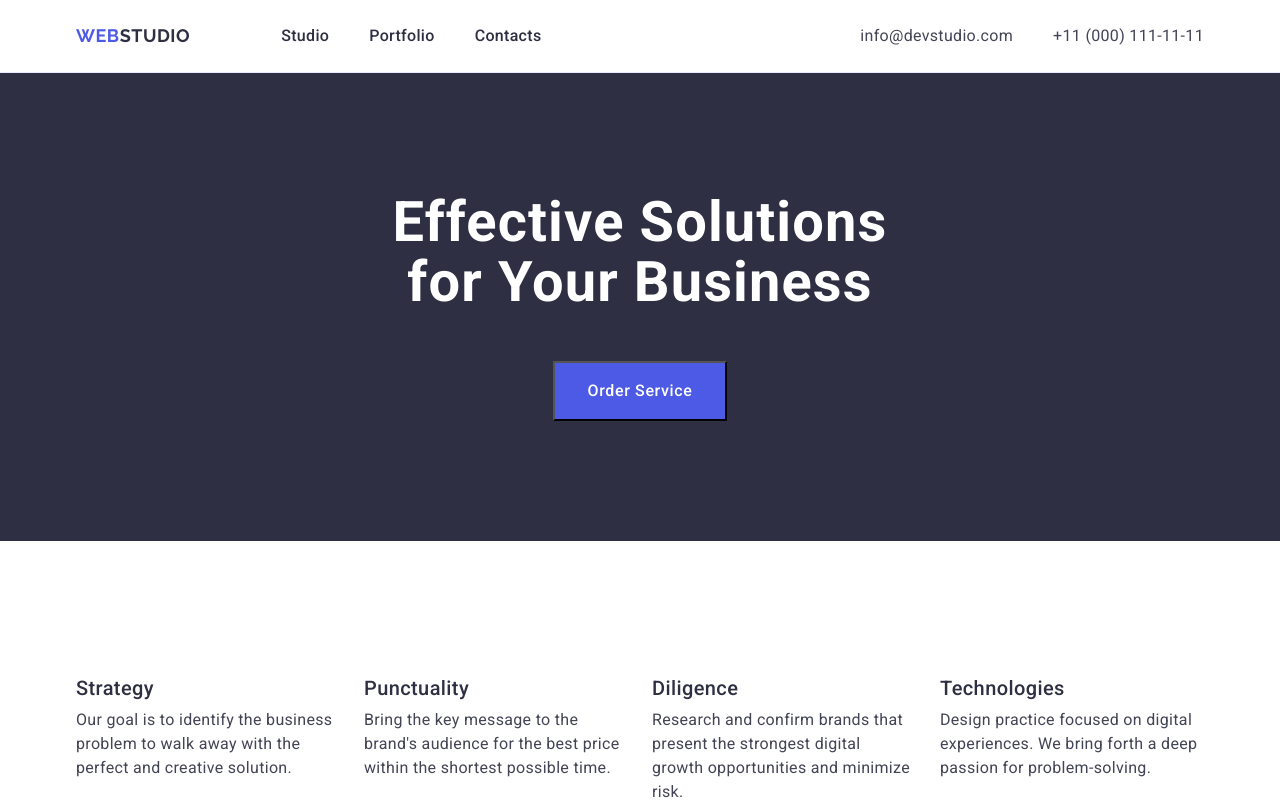
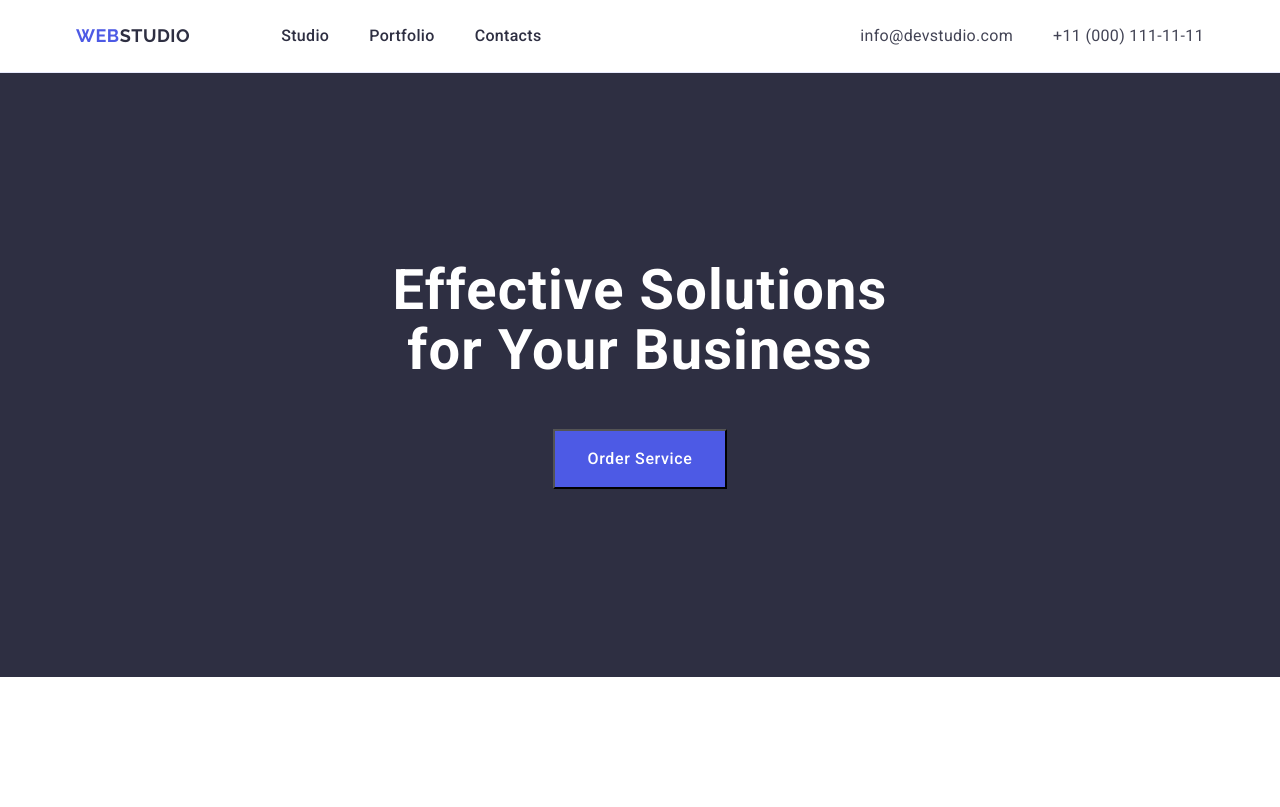
Before and after one commit to victoria-gerega/goit-markup-hw-03, a plain HTML site: page index.html in a window 1280 px wide. Shown: the top 807 px of the page. Drawn offline with nearby package versions, Linux system fonts and the light colour scheme.

Commit message:
flex-valid

```diff
--- a/css/styles.css
+++ b/css/styles.css
@@ -116,7 +116,7 @@ img {
 
 .slogan {
     background-color: #2e2f42;
-    padding: 188px auto;
+    padding: 188px 0;
 }
 
 .slogan-container {
```
